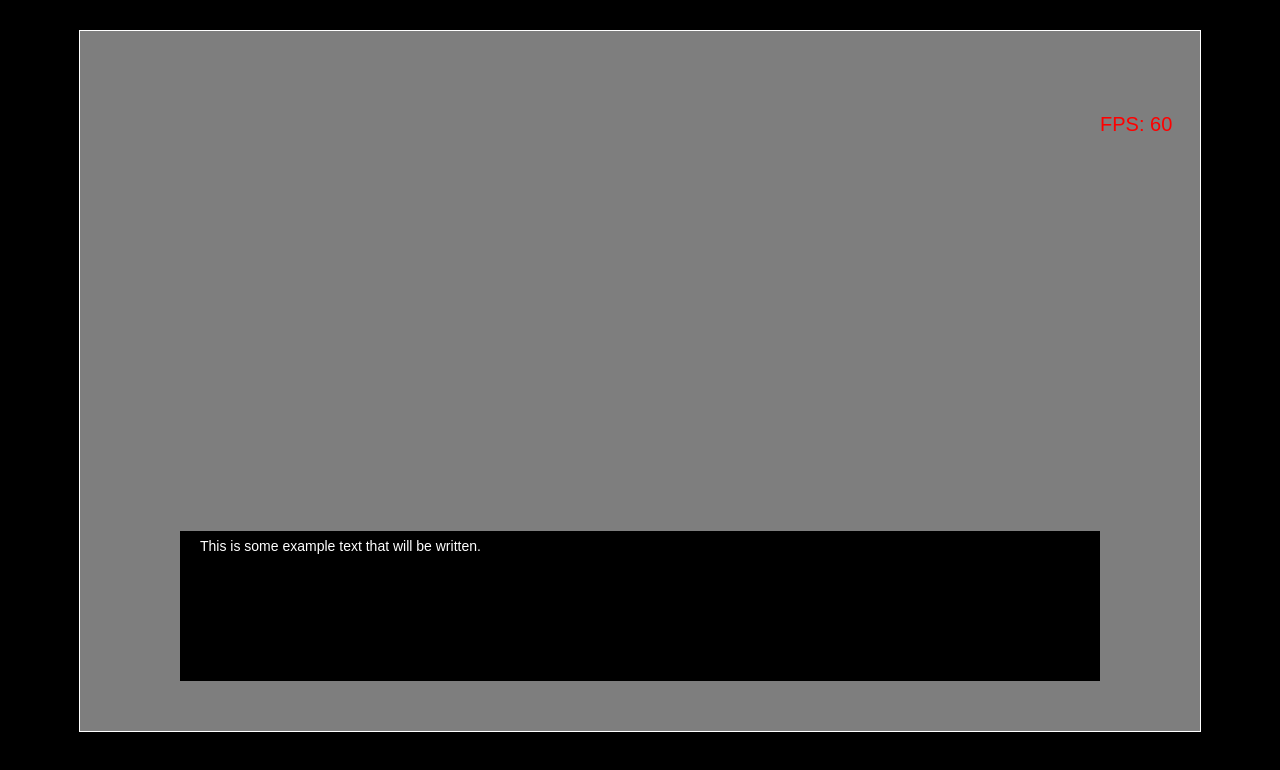
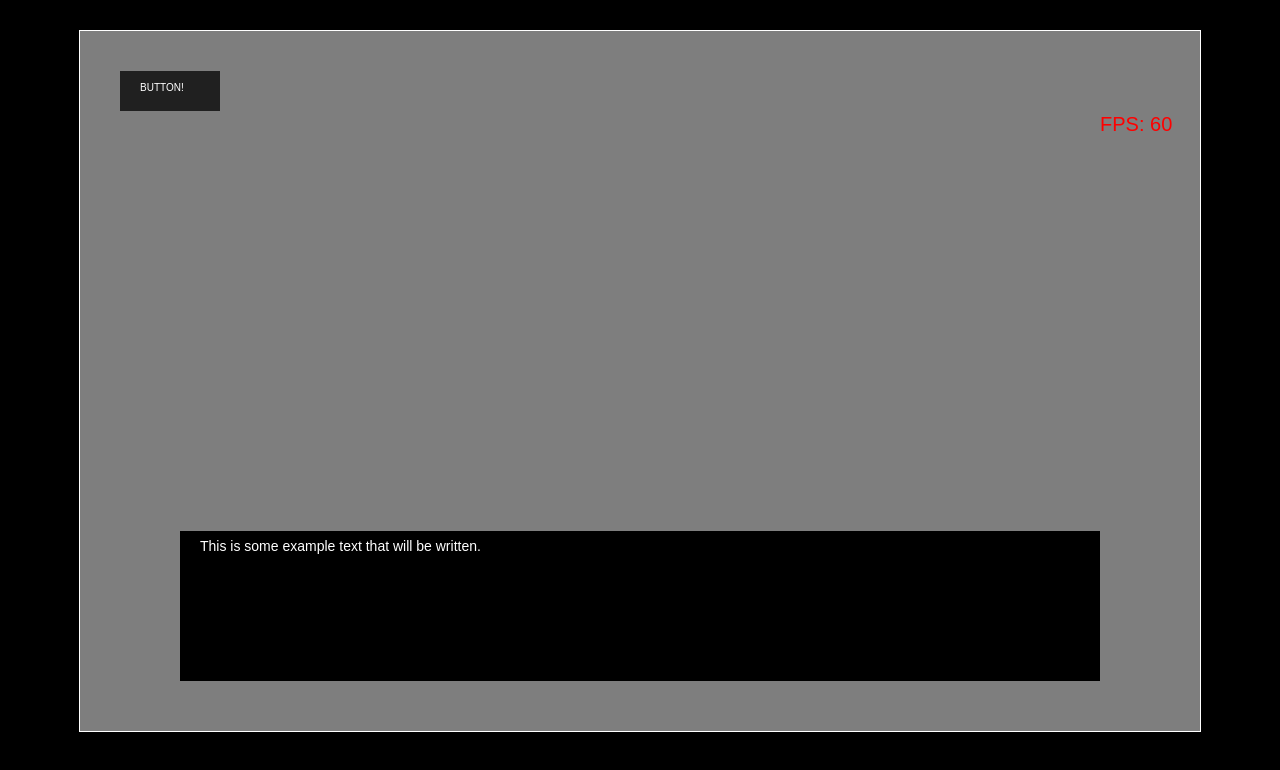
Before and after one commit to mluzarow/js-game-adventureShop, a plain HTML site: page index.html in a window 1280 px wide. Drawn offline with Linux system fonts and the light colour scheme.

Commit message:
Added button component & organized some scene stuff.

```diff
--- a/index.html
+++ b/index.html
@@ -4,6 +4,7 @@
 
 	<link rel = "stylesheet" type = "text/css" href = "css/main.css">
 
+	<script type = "text/javascript" src = "src/Components/Button.js"></script>
 	<script type = "text/javascript" src = "src/Components/FPSMeter.js"></script>
 	<script type = "text/javascript" src = "src/Core/Graphics/RenderableColor.js"></script>
 	<script type = "text/javascript" src = "src/Core/Graphics/RenderableText.js"></script>
--- /dev/null
+++ b/src/Components/Button.js
@@ -0,0 +1,106 @@
+/**
+ * Game component for a simple button.
+ */
+class Button {
+	/**
+	 * Constructor for game component FPSMeter.
+	 *
+	 * @param {Function}     clickEvent                 function run on button click
+	 * @param {InputManager} input                      instance of input manager
+	 * @param {Object}       origin                     tuple representing button render origin
+	 * @param {String}       text                       button text
+	 * @param {String}       [backColor="#202020"]      background color of button
+	 * @param {String}       [fontfamily="Arial"]       font family text will use
+	 * @param {String}       [fontsize="10px"]          font size of the text
+	 * @param {String}       [hoverBackColor="#292929"] background color on hover
+	 * @param {Object}       [size={x:100,y:40}]        size of button
+	 * @param {String}       [textColor="#fff"]         color of the text
+	 */
+	constructor (
+		clickEvent,
+		input,
+		origin,
+		text,
+		backColor = "#202020",
+		fontfamily = "Arial",
+		fontsize = "10px",
+		hoverBackColor = "#292929",
+		size = {x: 100, y: 40},
+		textColor = "#fff"
+	) {
+		this._clickEvent = clickEvent;
+		this._input = input;
+		this._origin = origin
+		this._text = text;
+		this._backColor = backColor;
+		this._fontfamily = fontfamily;
+		this._fontsize = fontsize;
+		this._hoverBackColor = hoverBackColor;
+		this._size = size;
+		this._textColor = textColor;
+
+		this._activeBackColor = backColor;
+		this._debouncing = false;
+	}
+
+	/**
+	 * Updates the logic of the game component.
+	 */
+	updateLogic () {
+		let mPos = this._input.getMouse ().getPosition ();
+		let mStat = this._input.getMouse ().getStatus ();
+
+		if (
+			!(
+				mPos.x >= this._origin.x &&
+				mPos.x <= (this._origin.x + this._size.x) &&
+				mPos.y >= this._origin.y &&
+				mPos.y <= (this._origin.y + this._size.y)
+			)
+		) {
+			// Not hovering the button
+			this._debouncing = false;
+			this._activeBackColor = this._backColor;
+			return;
+		}
+
+		this._activeBackColor = this._hoverBackColor;
+
+		if (mStat.left === true) {
+			// Just clicked down, so wait for a release to trigger
+			if (this._debouncing === false) {
+				this._debouncing = true;
+			}
+
+			return;
+		}
+
+		if (this._debouncing === true) {
+			// Activate the button logic
+			this._debouncing = false;
+
+			this._clickEvent ();
+		}
+	}
+
+	/**
+	 * Updates the data bound to the renderable items.
+	 *
+	 * @return {Array} list of renderable items
+	 */
+	updateRenderables () {
+		return [
+			new RenderableColor (
+				this._activeBackColor,
+				this._size,
+				this._origin
+			),
+			new RenderableText (
+				this._textColor,
+				`${this._fontsize} ${this._fontfamily}`,
+				{x: this._origin.x + 20, y: this._origin.y + 20},
+				this._text
+			)
+		];
+	}
+}
--- a/src/Core/Scene/Scene.js
+++ b/src/Core/Scene/Scene.js
@@ -5,12 +5,14 @@ class Scene {
 	/**
 	 * Constructor for scene TestScene.
 	 *
-	 * @param {Int} canvasWidth  canvas width in pixels
-	 * @param {Int} canvasHeight canvas height in pixels
+	 * @param {Int}          canvasWidth  canvas width in pixels
+	 * @param {Int}          canvasHeight canvas height in pixels
+	 * @param {InputManager} input        instance of the input manager
 	 */
-	constructor (canvasWidth, canvasHeight) {
+	constructor (canvasWidth, canvasHeight, input) {
 		this._width = canvasWidth;
 		this._height = canvasHeight;
+		this._input = input;
 
 		/**
 		 * @type {Object} disctionary of game components for this scene
--- a/src/Scenes/TestScene.js
+++ b/src/Scenes/TestScene.js
@@ -5,11 +5,12 @@ class TestScene extends Scene {
 	/**
 	 * Constructor for scene TestScene.
 	 *
-	 * @param {Int} canvasWidth  canvas width in pixels
-	 * @param {Int} canvasHeight canvas height in pixels
+	 * @param {Int}          canvasWidth  canvas width in pixels
+	 * @param {Int}          canvasHeight canvas height in pixels
+	 * @param {InputManager} input        instance of the input manager
 	 */
-	constructor (canvasWidth, canvasHeight) {
-		super (canvasWidth, canvasHeight);
+	constructor (canvasWidth, canvasHeight, input) {
+		super (canvasWidth, canvasHeight, input);
 
 		this._addComponent (
 			"fpsmeter",
@@ -21,6 +22,16 @@ class TestScene extends Scene {
 			)
 		);
 
+		this._addComponent (
+			'button',
+			new Button (
+				function () { console.log ("clicked!"); },
+				this._input,
+				{x: 40, y: 40},
+				"BUTTON!"
+			)
+		)
+
 		this.exampleText = "This is some example text that will be written.";
 		this.textState = "";
 		this.textBuff = 3;
@@ -31,6 +42,7 @@ class TestScene extends Scene {
 	 */
 	updateLogic () {
 		this._components["fpsmeter"].updateLogic ();
+		this._components['button'].updateLogic ();
 
 		if (
 			this.textBuff < 1 &&
@@ -52,13 +64,14 @@ class TestScene extends Scene {
 	 * @return {Array} list of renderable items
 	 */
 	updateRenderables () {
-		return [
+		return [].concat (
 			new RenderableColor (
 				"#7e7e7e",
 				{x: this._width, y: this._height},
 				{x: 0, y: 0}
 			),
-			this._components["fpsmeter"].updateRenderables ()[0],
+			this._components["fpsmeter"].updateRenderables (),
+			this._components['button'].updateRenderables (),
 			new RenderableColor (
 				'#000',
 				{x: this._width - 200, y: this._height - 550},
@@ -70,6 +83,6 @@ class TestScene extends Scene {
 				{x: 120, y: 520},
 				this.textState
 			)
-		];
+		);
 	}
 }
```
